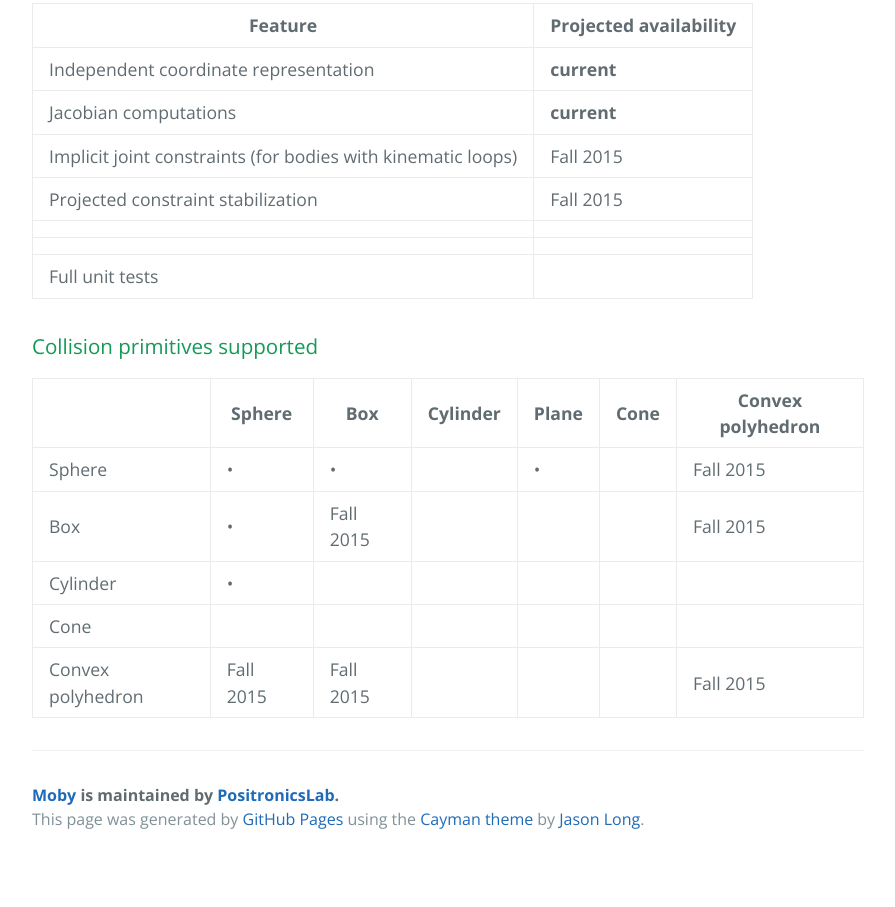
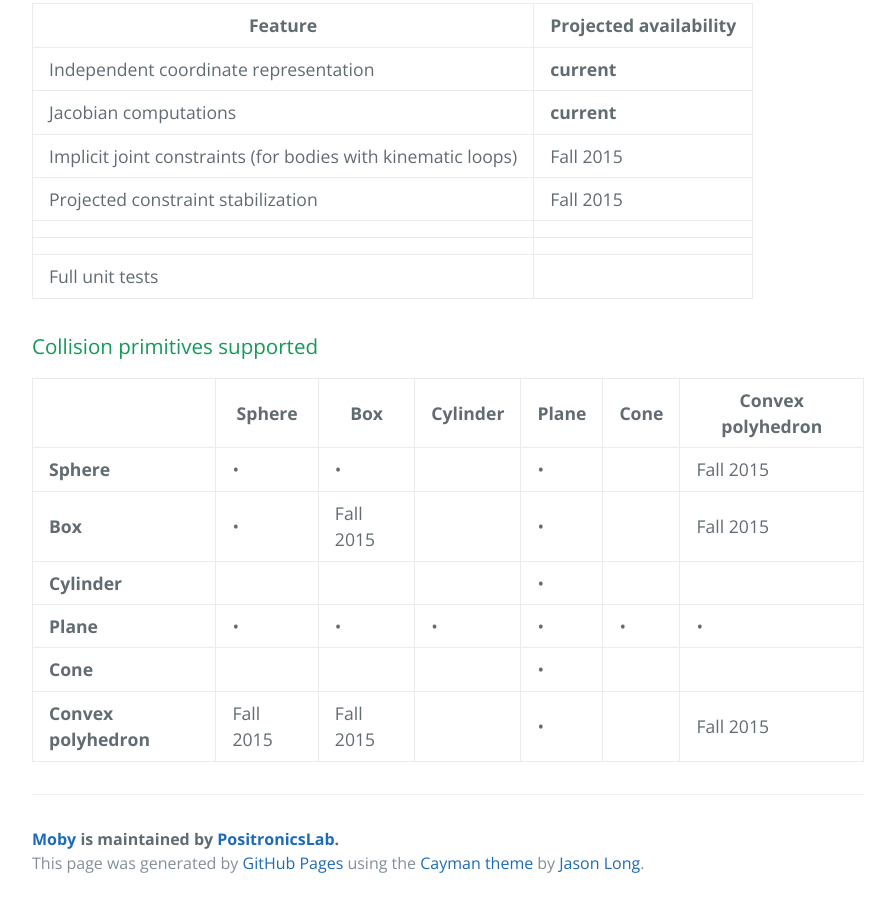
Before and after one commit to PositronicsLab/Moby, a plain HTML site: page index.html in a window 1280 px wide. Shown: the part 521-1428 px from the top of the page, without its empty margins (192-1087 px from the left). Before the commit the page ends 1384 px from the top, so only its background shows below. Drawn offline with nearby package versions, Linux system fonts and the light colour scheme.

```diff
--- a/index.html
+++ b/index.html
@@ -81,7 +81,7 @@
 </thead>
 <tbody>
 <tr>
-<td>Sphere</td>
+<td><strong>Sphere</strong></td>
 <td>•</td>
 <td>•</td>
 <td></td>
@@ -90,38 +90,47 @@
 <td>Fall 2015</td>
 </tr>
 <tr>
-<td>Box</td>
+<td><strong>Box</strong></td>
 <td>•</td>
 <td>Fall 2015</td>
 <td></td>
-<td></td>
+<td>•</td>
 <td></td>
 <td>Fall 2015</td>
 </tr>
 <tr>
-<td>Cylinder</td>
-<td>•</td>
+<td><strong>Cylinder</strong></td>
 <td></td>
 <td></td>
 <td></td>
+<td>•</td>
 <td></td>
 <td></td>
 </tr>
 <tr>
-<td>Cone</td>
+<td><strong>Plane</strong></td>
+<td>•</td>
+<td>•</td>
+<td>•</td>
+<td>•</td>
+<td>•</td>
+<td>•</td>
+</tr>
+<tr>
+<td><strong>Cone</strong></td>
 <td></td>
 <td></td>
 <td></td>
-<td></td>
+<td>•</td>
 <td></td>
 <td></td>
 </tr>
 <tr>
-<td>Convex polyhedron</td>
+<td><strong>Convex polyhedron</strong></td>
 <td>Fall 2015</td>
 <td>Fall 2015</td>
 <td></td>
-<td></td>
+<td>•</td>
 <td></td>
 <td>Fall 2015</td>
 </tr>
--- a/params.json
+++ b/params.json
@@ -1 +1 @@
-{"name":"Moby","tagline":"The Moby rigid body dynamics simulator","body":"### Features (current and slated)\r\n### Features (current and slated)\r\n| Feature  | Projected availability |\r\n|---|---|\r\n| Independent coordinate representation  | **current**  |\r\n| Jacobian computations  | **current**  |\r\n| Implicit joint constraints (for bodies with kinematic loops)  | Fall 2015  |\r\n| Projected constraint stabilization  | Fall 2015  |\r\n|   |   |\r\n|   |   |\r\n| Full unit tests  |   |\r\n\r\n### Collision primitives supported\r\n|   | Sphere | Box | Cylinder | Plane | Cone | Convex polyhedron |\r\n|---|---|---|---|---|---|---|\r\n| Sphere | &#8226; | &#8226; | | &#8226;| | Fall 2015 | \r\n| Box | &#8226; | Fall 2015 | | | | Fall 2015 | \r\n| Cylinder | &#8226; | | | | | |\r\n| Cone | | | | | | |\r\n| Convex polyhedron | Fall 2015 | Fall 2015 | | | | Fall 2015 |","google":"UA-582058-2","note":"Don't delete this file! It's used internally to help with page regeneration."}
+{"name":"Moby","tagline":"The Moby rigid body dynamics simulator","body":"### Features (current and slated)\r\n### Features (current and slated)\r\n| Feature  | Projected availability |\r\n|---|---|\r\n| Independent coordinate representation  | **current**  |\r\n| Jacobian computations  | **current**  |\r\n| Implicit joint constraints (for bodies with kinematic loops)  | Fall 2015  |\r\n| Projected constraint stabilization  | Fall 2015  |\r\n|   |   |\r\n|   |   |\r\n| Full unit tests  |   |\r\n\r\n### Collision primitives supported\r\n|   | Sphere | Box | Cylinder | Plane | Cone | Convex polyhedron |\r\n|---|---|---|---|---|---|---|\r\n| **Sphere** | &#8226; | &#8226; | | &#8226;| | Fall 2015 | \r\n| **Box** | &#8226; | Fall 2015 | | &#8226; | | Fall 2015 | \r\n| **Cylinder** |  | | | &#8226; | | |\r\n| **Plane** | &#8226; | &#8226; | &#8226; | &#8226; | &#8226; | &#8226; |\r\n| **Cone** | | | | &#8226; | | |\r\n| **Convex polyhedron** | Fall 2015 | Fall 2015 | | &#8226;| | Fall 2015 |\r\n","google":"UA-582058-2","note":"Don't delete this file! It's used internally to help with page regeneration."}
```
